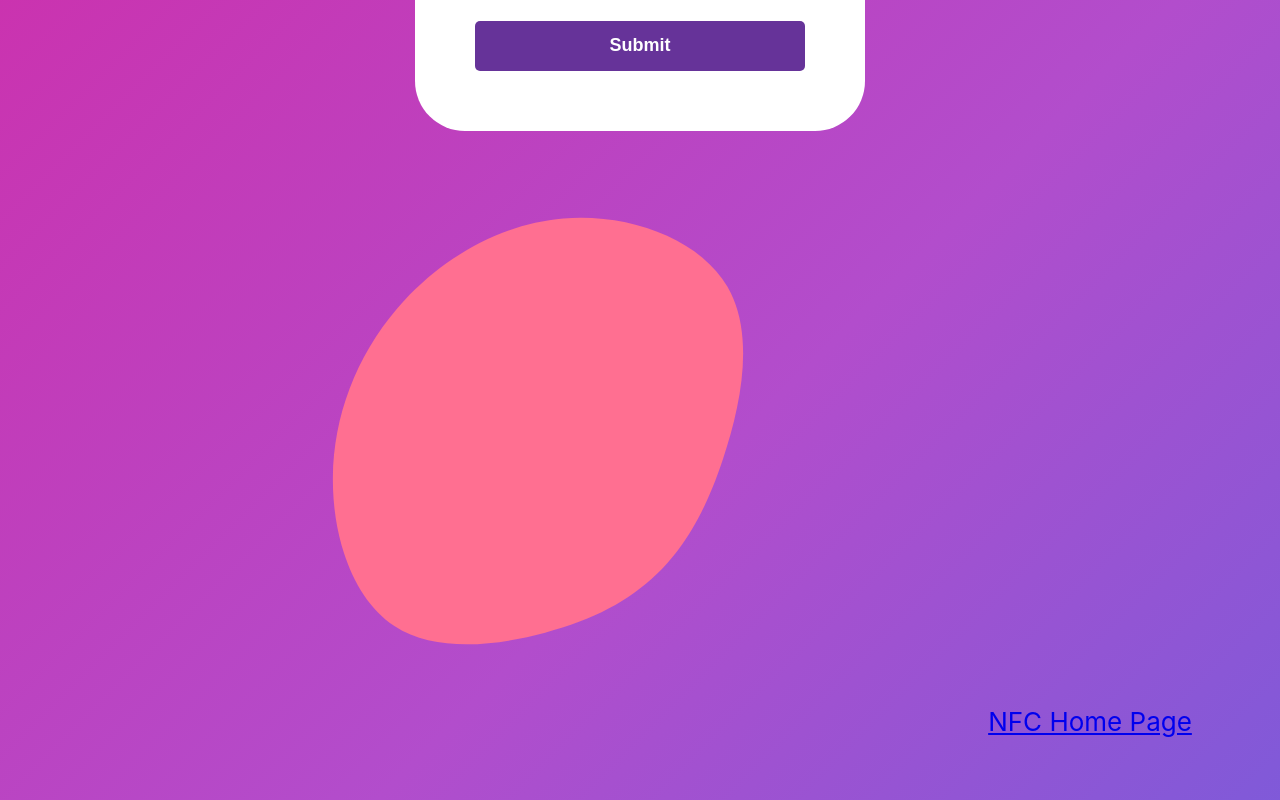
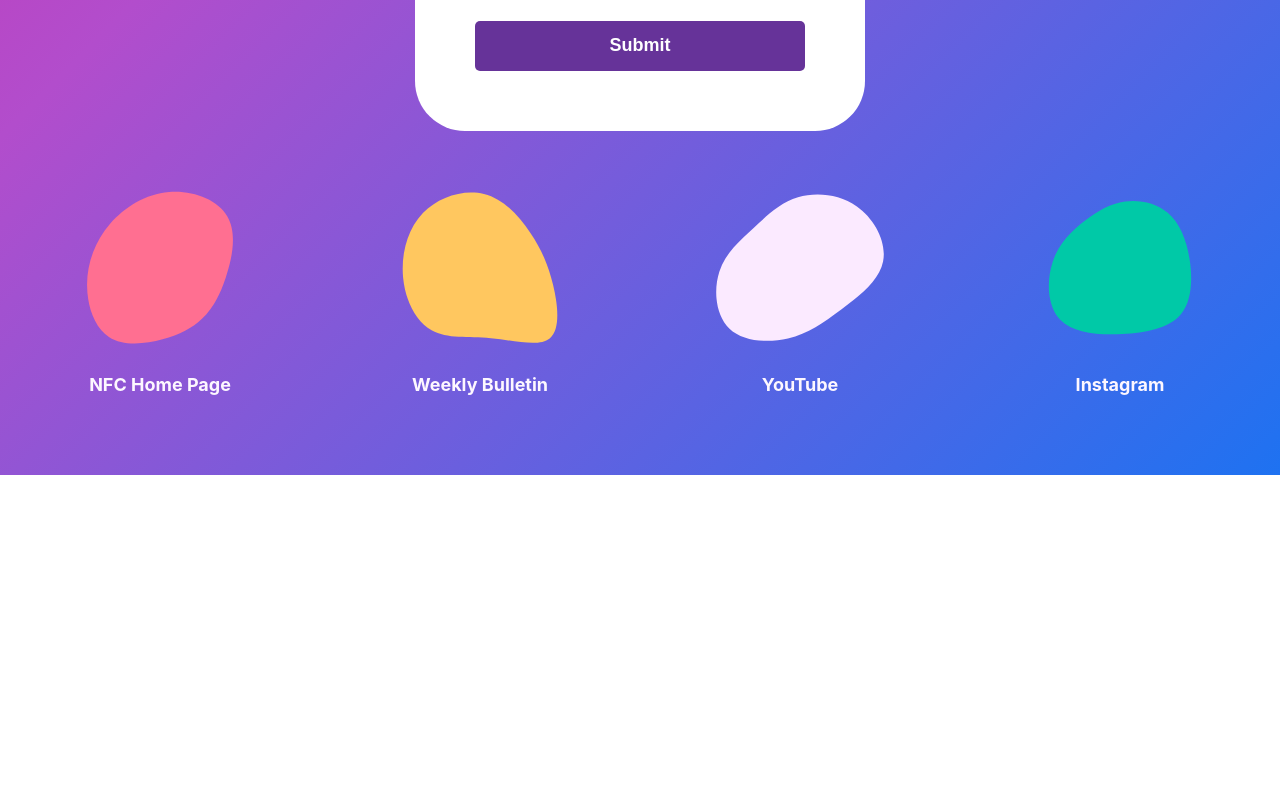
Before and after one commit to choiscafe/NFC_Newcomers, a React (Create React App) app: page / in a window 1280 px wide. Shown: the part 1480-2280 px from the top of the page. After the commit the page ends 1955 px from the top, so only its background shows below. Built offline with nearby package versions, Linux system fonts and the light colour scheme.

Commit message:
look finished

```diff
--- a/src/App.css
+++ b/src/App.css
@@ -42,10 +42,11 @@
 }
 
 .error {
-  /* padding: 5px 0 10px 0px; */
-  line-height: 35px;
+  line-height: 30px;
   color: red;
+  font-size: 16px
 }
+
 
 :root {
   --ti-cursor-margin-left: 6em;
@@ -72,3 +73,25 @@
   margin-top: 15px;
   margin-bottom: 30px;
 }
+
+.buttonLinks {
+  padding: 30px 0px 50px 0;
+  margin-bottom: 30px;
+  display: flex;
+  height: 100%;
+  width: 100%;
+  flex-direction: row;
+  /* position: relative; */
+}
+
+a {
+  color: #FDF7FF;
+  font-weight: bold;
+  font-size: 18px;
+  cursor: pointer;
+  display: flex;
+  height: 100%;
+  width: 100%;
+  flex-direction: column;
+  text-decoration: none;
+}
--- a/src/components/FormInput.jsx
+++ b/src/components/FormInput.jsx
@@ -27,13 +27,10 @@
     e.preventDefault();
     setFormErrors(validate(formValues));
     setIsSubmit(true);
-    alert("Thank you for submitting")
   };
 
   useEffect(() => {
-    // console.log(formErrors);
     if (Object.keys(formErrors).length === 0 && isSubmit) {
-      // console.log(formValues);
     }
   }, [isSubmit, formErrors]);
 
@@ -63,31 +60,11 @@
     return errors;
   };
 
-
-  // const [focused, setFocused] = useState(false)
-  // const { label, errorMessage, onChange, id, ...inputProps } = props;
-
-  // const handleFocus = (e) => {
-  //   setFocused(true)
-  // }
-
   return (
-    //     <div className="formInput">
-    //       <label>{label}</label>
-    //       <input
-    //         {...inputProps}
-    //         onChange={onChange}
-    //         onBlur={handleFocus}
-    //         focused={focused.toString()} />
-    //       <span className='error'>{errorMessage}</span>
-    //     </div>
-    //   )
-    // }
 
     <div className="formInput">
 
       <form onSubmit={handleSubmit}>
-        {/* <h1>Login Form</h1> */}
         <div className="ui-divider"></div>
         <div className="ui-form">
 
--- a/src/components/Links.jsx
+++ b/src/components/Links.jsx
@@ -2,6 +2,7 @@
 import { ReactComponent as Logo2 } from '../assets/button2.svg';
 import { ReactComponent as Logo3 } from '../assets/button3.svg';
 import { ReactComponent as Logo4 } from '../assets/button4.svg';
+import './links.css';
 
 function Links() {
 
@@ -10,25 +11,25 @@
 
       <div className="homeButton">
         <a href="https://nfcnyc.org">
-          <Logo1 className='logo' />NFC Home Page
+          <Logo1 className='buttonLogo' />NFC Home Page
         </a>
       </div>
 
       <div className="bulletinButton">
         <a href="https://nfcnyc.org/ko/announcements">
-          <Logo2 className='logo' />Weekly Bulletin
+          <Logo2 className='buttonLogo' />Weekly Bulletin
         </a>
       </div>
 
       <div className="youtubeButton">
         <a href="https://www.youtube.com/@NewFrontierChurchNYC">
-          <Logo3 className='logo' />YouTube
+          <Logo3 className='buttonLogo' />YouTube
         </a>
       </div>
 
       <div className="instaButton">
-        <a href="instagram.com/nfc.nyc/">
-          <Logo4 className='logo' />Instagram
+        <a href="https://www.instagram.com/nfc.nyc/">
+          <Logo4 className='buttonLogo' />Instagram
         </a>
       </div>
 
--- a/src/components/formInput.css
+++ b/src/components/formInput.css
@@ -34,23 +34,14 @@
 .ui-message-success {
   padding: 15px 0 30px 0;
   display: block;
-  /* text-align: left; */
-  /* font-size: 15px; */
-  /* color: gray; */
 }
 
 input:invalid[focused="true"] {
   border: 1px solid red;
+  size: 10px
 }
 
 input:invalid[focused="true"]~span {
   display: block;
+  size: 10px
 }
-
-/* .error:invalid[formValues="true"] {
-  border: 1px solid red;
-}
-
-.error:invalid[formValues="true"]~span {
-  display: block;
-} */
--- /dev/null
+++ b/src/components/links.css
@@ -0,0 +1,7 @@
+.buttonLogo {
+  display: flex;
+  flex-direction: row;
+  height: 100%;
+  width: 100%;
+
+}
```
